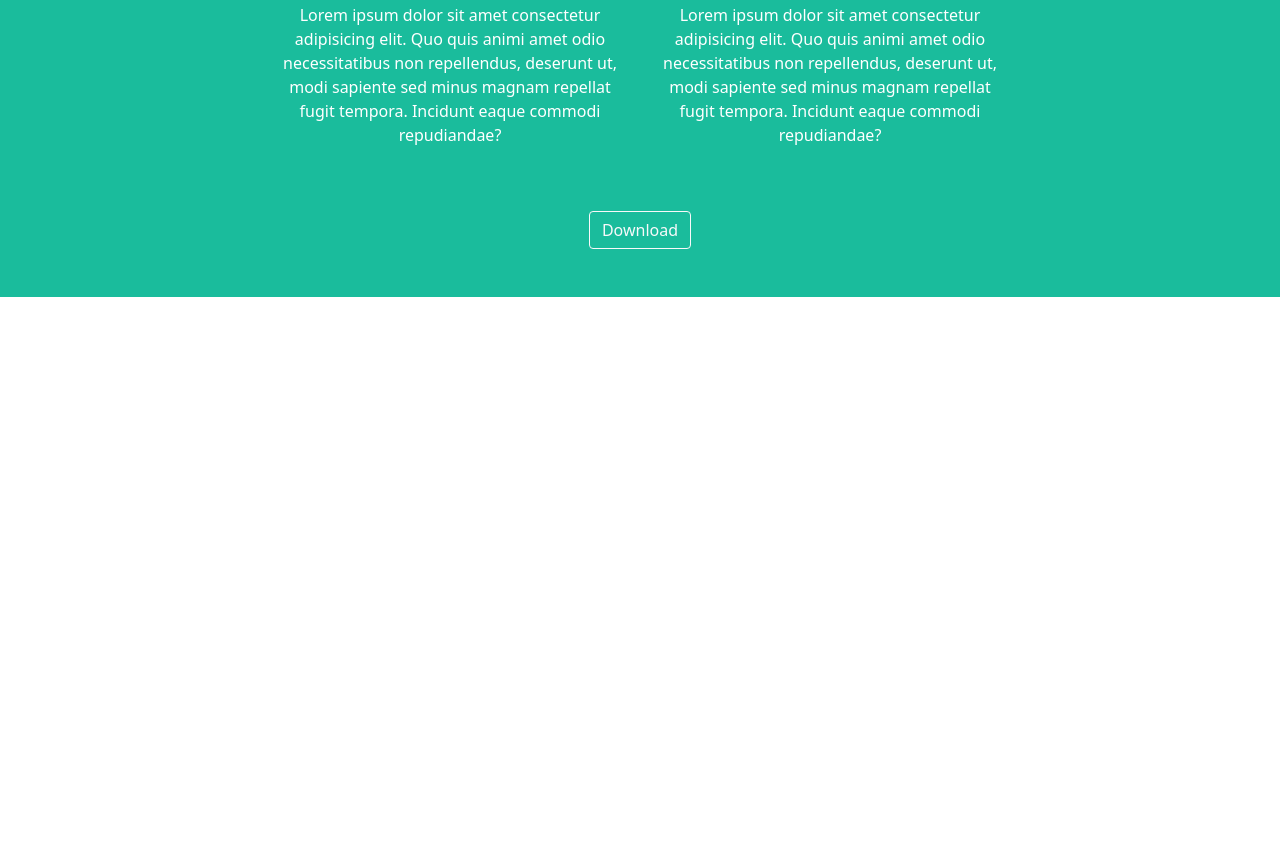
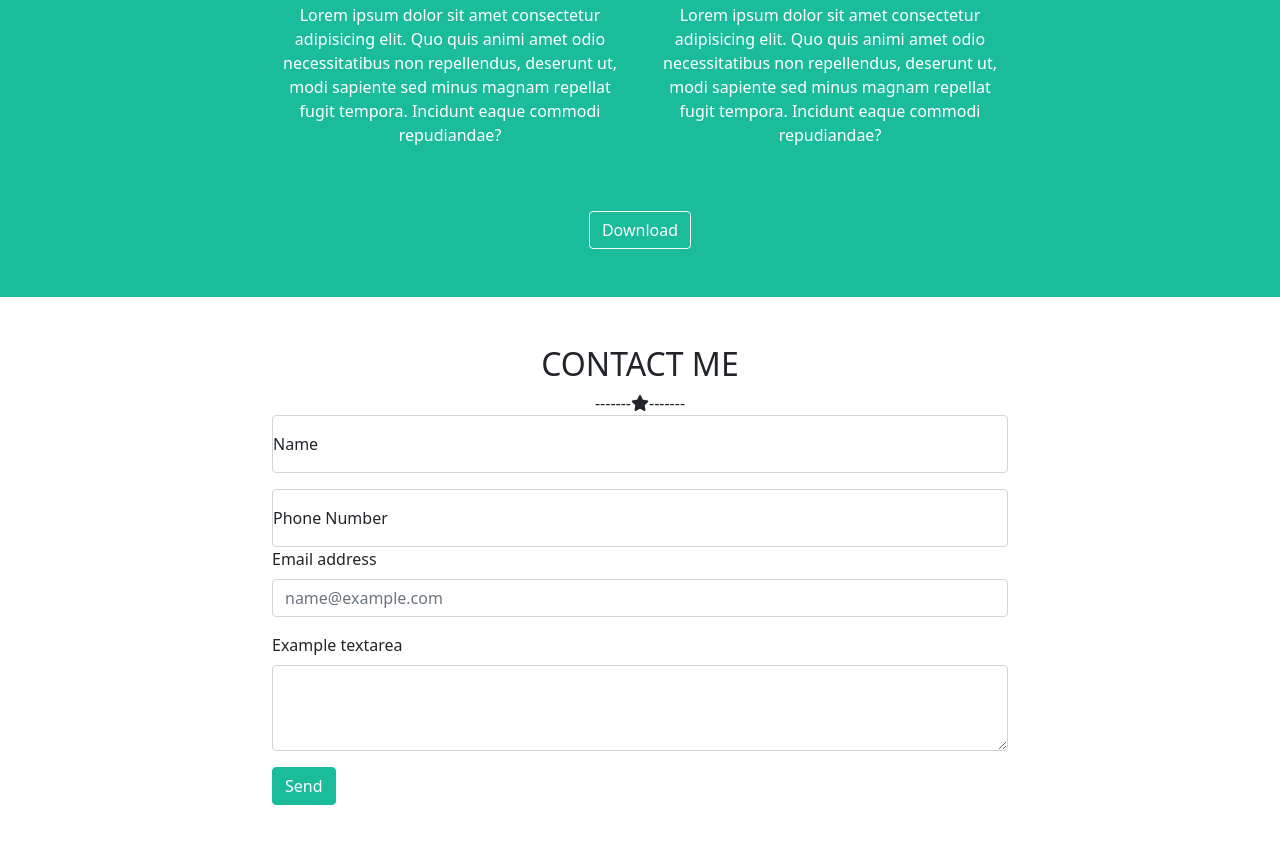
Before and after one commit to albertogioia93/html-css-bootstrap-freelancer, a plain HTML site: page index.html in a window 1280 px wide. Shown: the part 2365-3218 px from the top of the page. Before the commit the page ends 2662 px from the top, so only its background shows below. Drawn offline with nearby package versions, Linux system fonts and the light colour scheme.

Commit message:
sezione 4

```diff
--- a/css/style.css
+++ b/css/style.css
@@ -56,3 +56,16 @@ ul {
 #sezione3 {
     text-align: center;
 }
+
+#sezione4 h2 {
+    text-align: center;
+}
+
+#sezione4 .stellina {
+    text-align: center;
+}
+
+.button-section4 {
+    background-color: #1abc9c;
+    border: 1px solid #1abc9c;
+}
--- a/index.html
+++ b/index.html
@@ -98,9 +98,40 @@
             <button class="btn btn-outline-light">Download</button>
         </section>
 
+        <section id="sezione4" class="p-5">
+            <h2>CONTACT ME</h2>
+            <div class="stellina">-------<i class="fa-solid fa-star"></i>-------</div>
+            <div class="container">
+                <div class="row justify-content-center">
+                    <div class="col-10 col-lg-8 col-xxl-8 form-floating mb-3">
+                        <input type="email" class="form-control" id="floatingInput" placeholder="name@example.com">
+                        <label for="floatingInput">Name</label>
+                    </div>
+                    <div class="col-10 col-lg-8 col-xxl-8 form-floating">
+                        <input type="password" class="form-control" id="floatingPassword" placeholder="Password">
+                        <label for="floatingPassword">Phone Number</label>
+                    </div>
+
+                    <div class="mb-3 col-10 col-lg-8 col-xxl-8">
+                        <label for="exampleFormControlInput1" class="form-label">Email address</label>
+                        <input type="email" class="form-control" id="exampleFormControlInput1" placeholder="name@example.com">
+                    </div>
+                    <div class="mb-3 col-10 col-lg-8 col-xxl-8">
+                        <label for="exampleFormControlTextarea1" class="form-label">Example textarea</label>
+                        <textarea class="form-control" id="exampleFormControlTextarea1" rows="3"></textarea>
+                    </div>
+                    <div class="col-10 col-lg-8 col-xxl-8">
+                        <button class="btn btn-primary button-section4" type="submit">Send</button>
+                    </div>
+                </div>
 
 
-        <section id="sezione4"></section>
+            </div>
+        </section>
+
+
+
+
     </main>
 
     <footer></footer>
```
